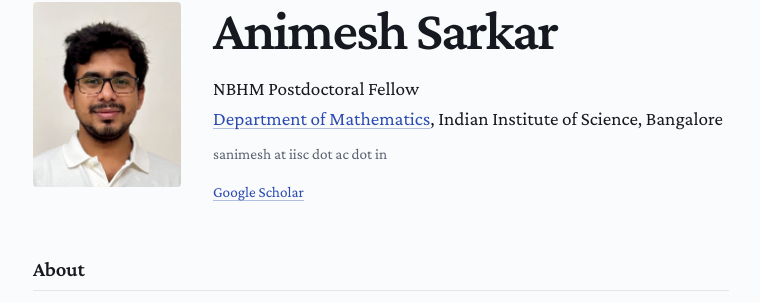
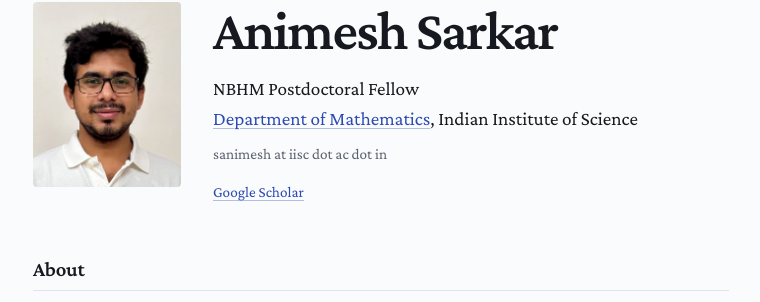
Before and after one commit to 4nimesh/4nimesh.github.io, a Jekyll site: the page built from index.md, in a window 1280 px wide. Shown: the part 249-551 px from the top of the page, without its empty margins (259-1019 px from the left). Built offline with Jekyll 4.4.1, drawn with Linux system fonts in a browser that asks for light colours; our own code applies the rules of GitHub Pages for plain Markdown files.

Commit message:
Update _config.yml

```diff
--- a/_config.yml
+++ b/_config.yml
@@ -5,7 +5,7 @@ title: Animesh Sarkar
 position: NBHM Postdoctoral Fellow
 department: Department of Mathematics
 department_link: https://math.iisc.ac.in/
-affiliation: Indian Institute of Science, Bangalore
+affiliation: Indian Institute of Science
 email: sanimesh at iisc dot ac dot in
 
 # Search engines and link previews
```
